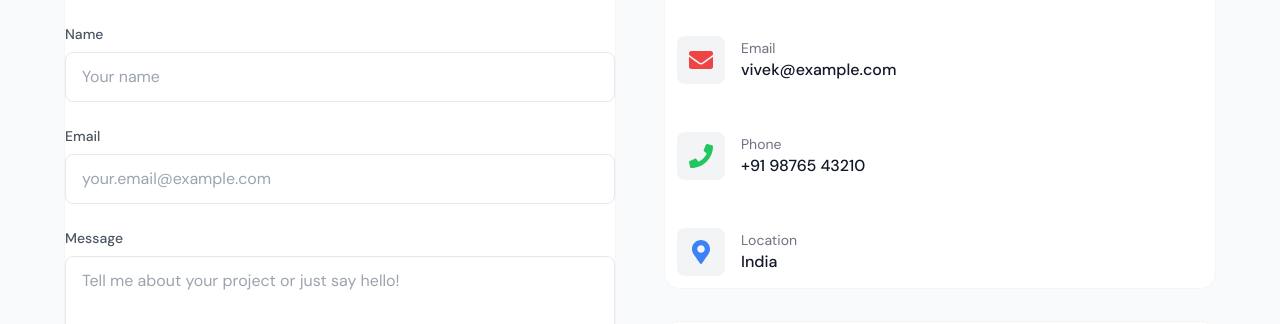
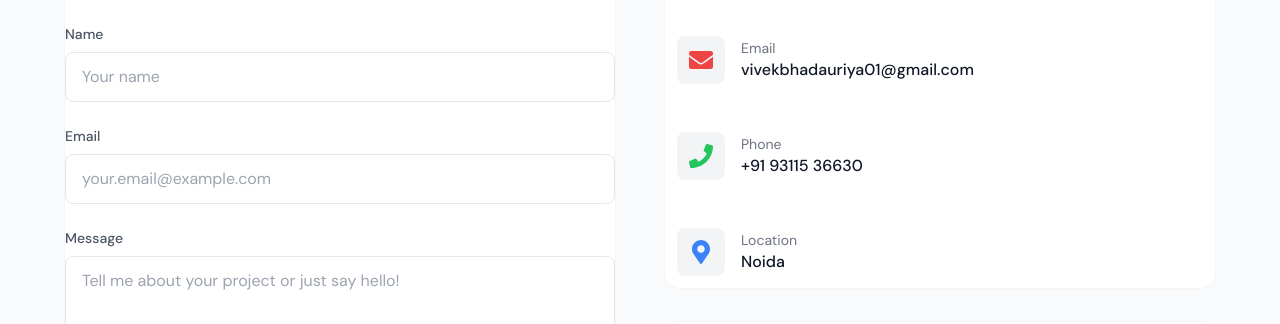
Before and after one commit to vivekbhadauriya/portfolio, a Next.js app: page /contact in a window 1280 px wide. Shown: the part 413-737 px from the top of the page. Built offline with nearby package versions, Linux system fonts and the light colour scheme.

Commit message:
fixed ui

```diff
--- a/app/about/page.tsx
+++ b/app/about/page.tsx
@@ -11,7 +11,7 @@ const AboutPage = () => {
   const isInView = useInView(ref, { once: true, margin: "-100px" })
 
   const skills = {
-    languages: ['JavaScript (ES6+)', 'TypeScript', 'Python', 'C++', 'SQL'],
+    languages: ['Python','JavaScript (ES6+)', 'Java','TypeScript', 'C++', 'SQL'],
     frameworks: ['React', 'Next.js', 'Node.js', 'Express', 'MongoDB', 'Tailwind CSS', 'Git', 'LangChain', 'Mistral LLM', 'FastAPI', 'SQLite', 'Redux', 'Vite'],
     strengths: ['Problem Solving', 'REST API Development', 'System Design Foundations', 'Responsive UI/UX', 'Debugging', 'Team Collaboration']
   }
--- a/app/contact/page.tsx
+++ b/app/contact/page.tsx
@@ -39,21 +39,21 @@ const ContactPage = () => {
     {
       icon: FaEnvelope,
       label: 'Email',
-      value: 'vivek@example.com',
-      href: 'mailto:vivek@example.com',
+      value: 'vivekbhadauriya01@gmail.com',
+      href: 'mailto:vivekbhadauriya01@gmail.com',
       color: 'text-red-500'
     },
     {
       icon: FaPhone,
       label: 'Phone',
-      value: '+91 98765 43210',
-      href: 'tel:+919876543210',
+      value: '+91 93115 36630',
+      href: 'tel:+919311536630',
       color: 'text-green-500'
     },
     {
       icon: FaMapMarkerAlt,
       label: 'Location',
-      value: 'India',
+      value: 'Noida',
       href: '#',
       color: 'text-blue-500'
     }
@@ -74,7 +74,7 @@ const ContactPage = () => {
     },
     {
       name: 'Email',
-      href: 'mailto:vivek@example.com',
+      href: 'mailto:vivekbhadauriya01@gmail.com',
       icon: FaEnvelope,
       color: 'hover:text-red-500',
     },
@@ -223,12 +223,14 @@ const ContactPage = () => {
                 <h2 className="text-2xl font-bold text-gray-900 dark:text-dark-100 mb-6">Follow Me</h2>
 
                 <div className="flex space-x-4">
-                  {socialLinks.map((link) => (
+                  {socialLinks.map((link) => {
+                    const isMail = typeof link.href === 'string' && link.href.startsWith('mailto:')
+                    return (
                       <motion.a
                         key={link.name}
                         href={link.href}
-                      target="_blank"
-                      rel="noopener noreferrer"
+                        target={isMail ? undefined : '_blank'}
+                        rel={isMail ? undefined : 'noopener noreferrer'}
                         whileHover={{ scale: 1.1, y: -3 }}
                         whileTap={{ scale: 0.95 }}
                         className={`p-4 text-gray-600 dark:text-dark-400 ${link.color} transition-all duration-300 hover:bg-gray-100 dark:hover:bg-dark-800 rounded-xl`}
@@ -236,7 +238,8 @@ const ContactPage = () => {
                       >
                         <link.icon className="w-6 h-6" />
                       </motion.a>
-                  ))}
+                    )
+                  })}
                 </div>
               </div>
 
@@ -261,7 +264,7 @@ const ContactPage = () => {
                   </motion.a>
 
                   <motion.a
-                    href="mailto:vivek@example.com"
+                    href="mailto:vivekbhadauriya01@gmail.com"
                     whileHover={{ scale: 1.05 }}
                     whileTap={{ scale: 0.95 }}
                     className="inline-flex items-center px-4 py-2 bg-white text-primary-600 font-semibold rounded-lg hover:shadow-lg transition-all duration-300"
--- a/app/globals.css
+++ b/app/globals.css
@@ -55,6 +55,10 @@
     background-clip: text;
     color: transparent;
   }
+
+  /* Font utilities */
+  .font-space { font-family: 'Space Grotesk', 'DM Sans', system-ui, -apple-system, 'Segoe UI', Roboto, 'Helvetica Neue', Arial; }
+  .font-inter { font-family: 'Inter', 'DM Sans', system-ui, -apple-system, 'Segoe UI', Roboto, 'Helvetica Neue', Arial; }
 
   .glass-effect {
     background: rgba(255,255,255,0.9);
--- a/app/page.tsx
+++ b/app/page.tsx
@@ -23,13 +23,13 @@ const HomePage = () => {
     },
     {
       name: 'LinkedIn',
-      href: 'https://linkedin.com/in/vivekbhadauriya',
+      href: 'https://www.linkedin.com/in/vivek-singh-bhadauriya-183809258',
       icon: FaLinkedin,
       color: 'hover:text-blue-600',
     },
     {
       name: 'Email',
-      href: 'mailto:vivek@example.com',
+      href: 'mailto:vivekbhadauriya01@gmail.com',
       icon: FaEnvelope,
       color: 'hover:text-red-500',
     },
@@ -90,12 +90,12 @@ const HomePage = () => {
               initial={{ opacity: 0, y: 20 }}
               animate={{ opacity: 1, y: 0 }}
               transition={{ duration: 0.8, delay: 0.8 }}
-              className="text-lg sm:text-xl text-gray-600 dark:text-dark-300 mb-12 max-w-3xl mx-auto leading-relaxed"
+              className="text-lg sm:text-xl text-gray-600 dark:text-dark-300 mb-12 max-w-3xl mx-auto leading-relaxed font-space"
             >
-              I&apos;m a final-year Computer Science student passionate about building
-              intelligent, scalable web applications. I specialize in the MERN stack
+              ``I'm a final-year CSE student passionate about building
+              seamless, scalable web applications. I specialize in the MERN stack
               and have hands-on experience integrating Python-based LLM agents to
-              create AI-powered applications.
+              create AI-powered applications``.
             </motion.p>
 
             {/* CTA Buttons */}
@@ -138,12 +138,14 @@ const HomePage = () => {
               transition={{ duration: 0.8, delay: 1.2 }}
               className="flex items-center justify-center space-x-6"
             >
-              {socialLinks.map((link) => (
+              {socialLinks.map((link) => {
+                const isMail = typeof link.href === 'string' && link.href.startsWith('mailto:')
+                return (
                   <motion.a
                     key={link.name}
                     href={link.href}
-                  target="_blank"
-                  rel="noopener noreferrer"
+                    target={isMail ? undefined : '_blank'}
+                    rel={isMail ? undefined : 'noopener noreferrer'}
                     whileHover={{ scale: 1.1, y: -3 }}
                     whileTap={{ scale: 0.95 }}
                     className={`p-3 text-gray-600 dark:text-dark-400 ${link.color} transition-all duration-500 hover:bg-gray-100 dark:hover:bg-dark-800 hover:shadow-lg rounded-full`}
@@ -151,7 +153,8 @@ const HomePage = () => {
                   >
                     <link.icon className="w-6 h-6" />
                   </motion.a>
-              ))}
+                )
+              })}
             </motion.div>
           </div>
         </div>
--- a/components/Footer.tsx
+++ b/components/Footer.tsx
@@ -20,7 +20,7 @@ const Footer = () => {
     },
     {
       name: 'Email',
-      href: 'mailto:vivek@example.com',
+      href: 'mailto:vivekbhadauriya01@gmail.com',
       icon: FaEnvelope,
     },
   ]
@@ -46,12 +46,14 @@ const Footer = () => {
             transition={{ duration: 0.5, delay: 0.1 }}
             className="flex items-center space-x-4"
           >
-            {socialLinks.map((link) => (
+            {socialLinks.map((link) => {
+              const isMail = typeof link.href === 'string' && link.href.startsWith('mailto:')
+              return (
                 <motion.a
                   key={link.name}
                   href={link.href}
-                target="_blank"
-                rel="noopener noreferrer"
+                  target={isMail ? undefined : '_blank'}
+                  rel={isMail ? undefined : 'noopener noreferrer'}
                   whileHover={{ scale: 1.1, y: -2 }}
                   whileTap={{ scale: 0.95 }}
                   className="p-2 text-gray-600 dark:text-dark-400 hover:text-primary-600 dark:hover:text-accent-400 transition-colors duration-500 hover:bg-gray-100 dark:hover:bg-dark-800 rounded-lg"
@@ -59,7 +61,8 @@ const Footer = () => {
                 >
                   <link.icon className="w-5 h-5" />
                 </motion.a>
-            ))}
+              )
+            })}
           </motion.div>
         </div>
       </div>
```
Lines whose indentation alone changed are shown as unchanged.
